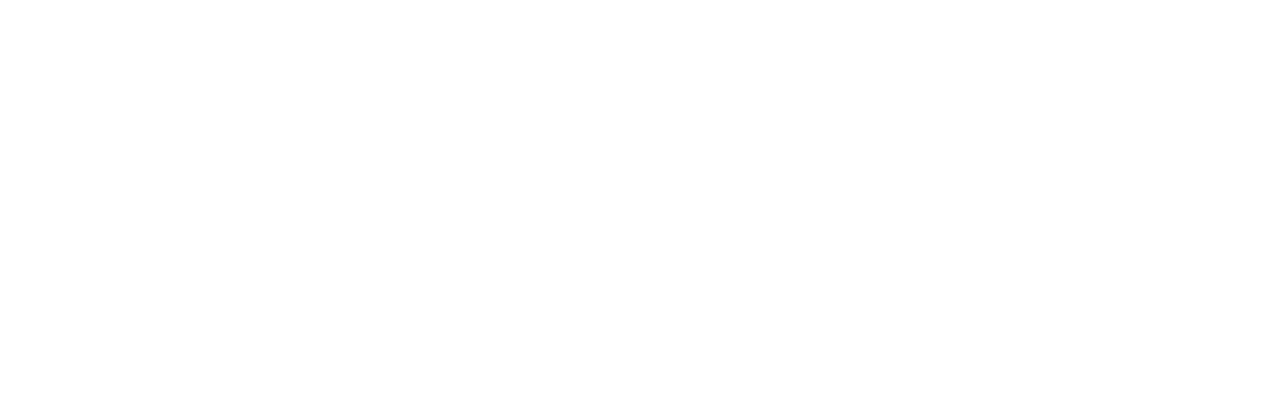
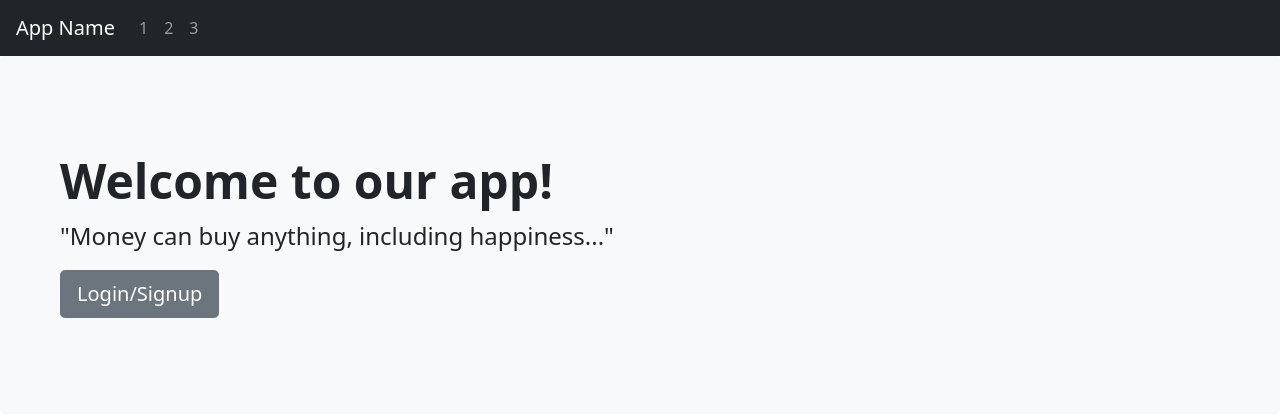
Before and after one commit to davidqianguard/1800_202230_BBY08, a plain HTML site: page index.html in a window 1280 px wide. Drawn offline with nearby package versions, Linux system fonts and the light colour scheme.

Commit message:
added navbar and welcome banner

```diff
--- a/index.html
+++ b/index.html
@@ -10,20 +10,55 @@
     <meta name="viewport" content="width=device-width, initial-scale=1">
 
     <!-- Bootstrap Library CSS CDN go here -->
+    <link href="https://cdn.jsdelivr.net/npm/bootstrap@5.1.3/dist/css/bootstrap.min.css" rel="stylesheet"
+        integrity="sha384-1BmE4kWBq78iYhFldvKuhfTAU6auU8tT94WrHftjDbrCEXSU1oBoqyl2QvZ6jIW3" crossorigin="anonymous">
+
     <!-- Boostrap Library JS CDN  go here -->
+    <script src="https://cdn.jsdelivr.net/npm/bootstrap@5.1.3/dist/js/bootstrap.bundle.min.js"
+        integrity="sha384-ka7Sk0Gln4gmtz2MlQnikT1wXgYsOg+OMhuP+IlRH9sENBO0LRn5q+8nbTov4+1p"
+        crossorigin="anonymous"></script>
 
     <!-- Other libraries go here -->
 
     <!-- Link to styles of your own -->
     <!-- <link rel="stylesheet" href="./styles/style.css"> -->
-
 </head>
 
 <body>
-
     <!------------------------------>
     <!-- Your HTML Layout go here -->
     <!------------------------------>
+    <nav class="navbar navbar-expand-lg navbar-dark bg-dark">
+        <a class="navbar-brand" href="#">
+            <img src="" height="36">
+        </a>
+        <a class="navbar-brand" href="#">App Name</a>
+        <button class="navbar-toggler" type="button" data-toggle="collapse" data-target="#navbarNav"
+            aria-controls="navbarNav" aria-expanded="false" aria-label="Toggle navigation">
+            <span class="navbar-toggler-icon"></span>
+        </button>
+        <div class="collapse navbar-collapse" id="navbarNav">
+            <ul class="navbar-nav">
+                <li class="nav-item active">
+                    <a class="nav-link" href="#">1</a>
+                </li>
+                <li class="nav-item">
+                    <a class="nav-link" href="#">2</a>
+                </li>
+                <li class="nav-item">
+                    <a class="nav-link" href="#">3</a>
+                </li>
+            </ul>
+        </div>
+    </nav>
+
+    <div class="p-5 mb-4 bg-light rounded-3">
+        <div class="container-fluid py-5">
+            <h1 class="display-5 fw-bold">Welcome to our app!</h1>
+            <p class="col-md-8 fs-4">"Money can buy anything, including happiness..."</p>
+            <button class="btn btn-secondary btn-lg" type="button">Login/Signup</button>
+        </div>
+    </div>
 
     <!---------------------------------------------->
     <!-- Your own JavaScript functions go here    -->
@@ -31,7 +66,6 @@
 
     <!-- Link to scripts of your own -->
     <!-- <script src="./scripts/script.js"></script> -->
-
 </body>
 
 </html>
```
Also changed, not shown: 2 other files.
